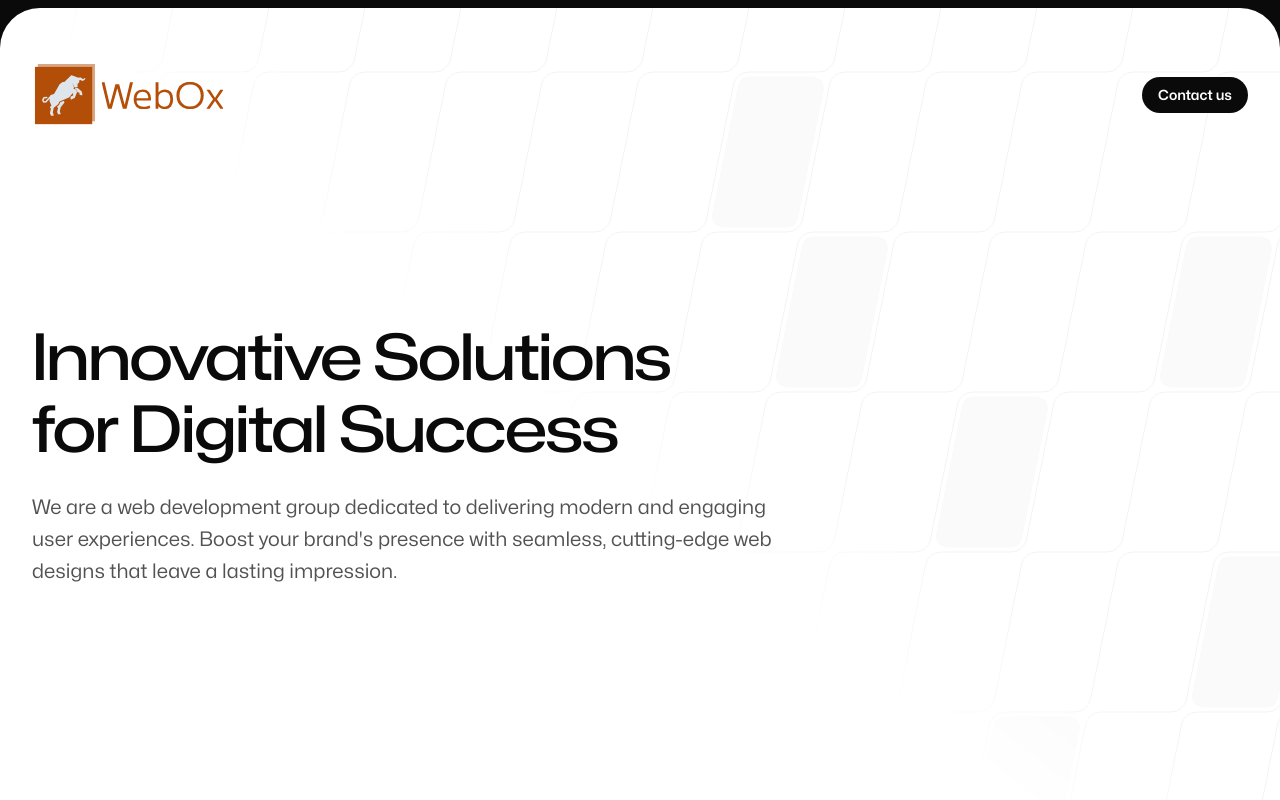
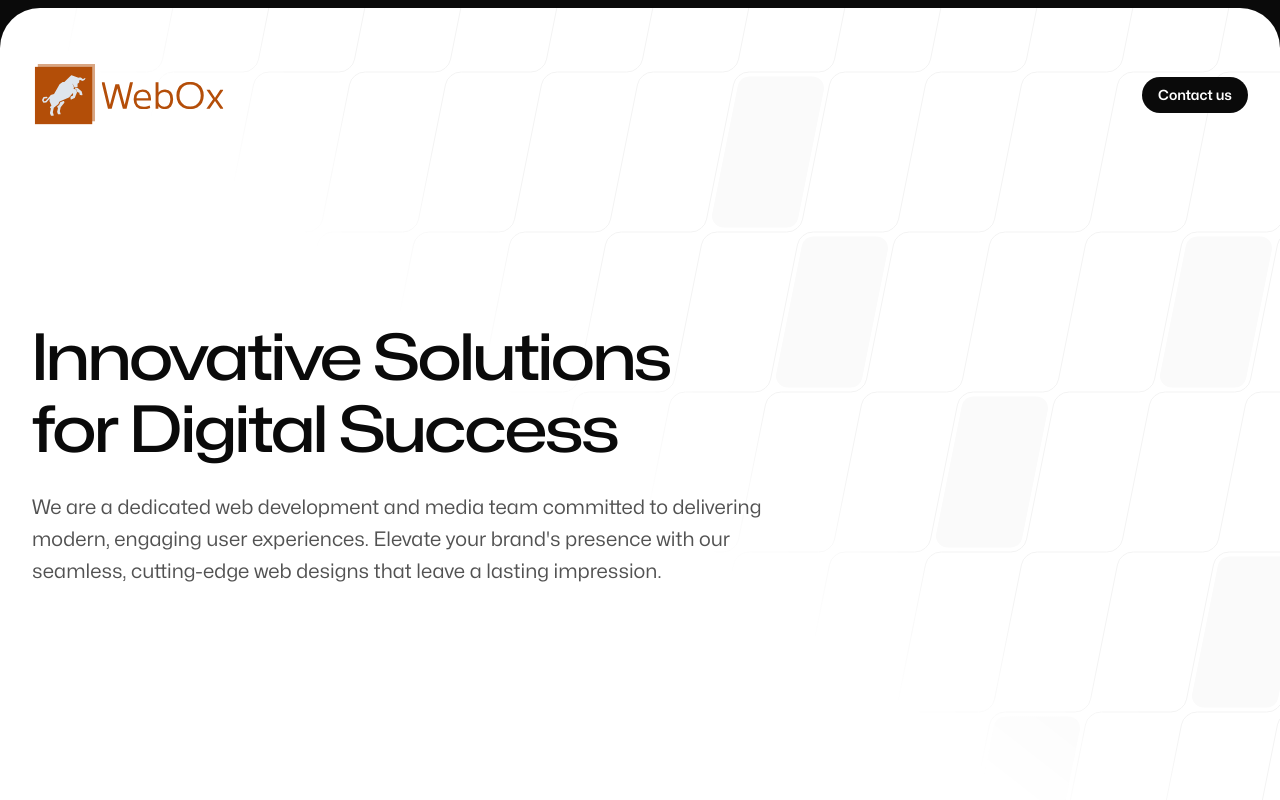
Before and after one commit to elehma4/webox.tech, a Next.js app: page / in a window 1280 px wide. Shown: the top 800 px of the page. Built offline with nearby package versions, Linux system fonts and the light colour scheme.

Commit message:
ci: copy

```diff
--- a/src/app/page.tsx
+++ b/src/app/page.tsx
@@ -204,7 +204,7 @@ export default async function Home() {
              Innovative Solutions for Digital Success
           </h1>
           <p className="mt-6 text-xl text-neutral-600">
-            We are a web development group dedicated to delivering modern and engaging user experiences. Boost your brand&apos;s presence with seamless, cutting-edge web designs that leave a lasting impression.
+            We are a dedicated web development and media team committed to delivering modern, engaging user experiences. Elevate your brand's presence with our seamless, cutting-edge web designs that leave a lasting impression.
           </p>
         </FadeIn>
       </Container>
```
